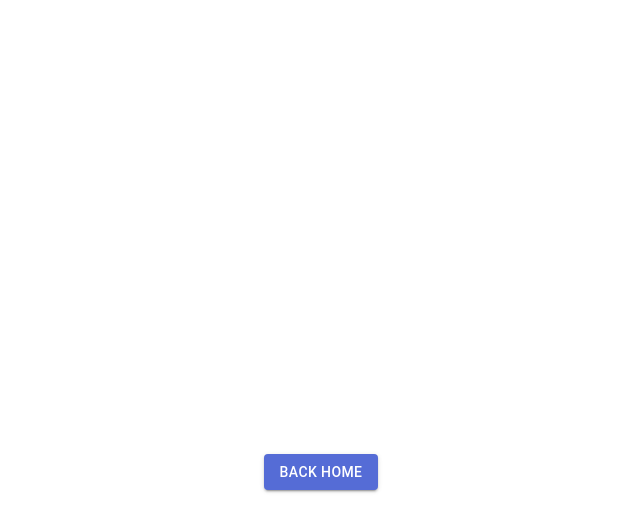
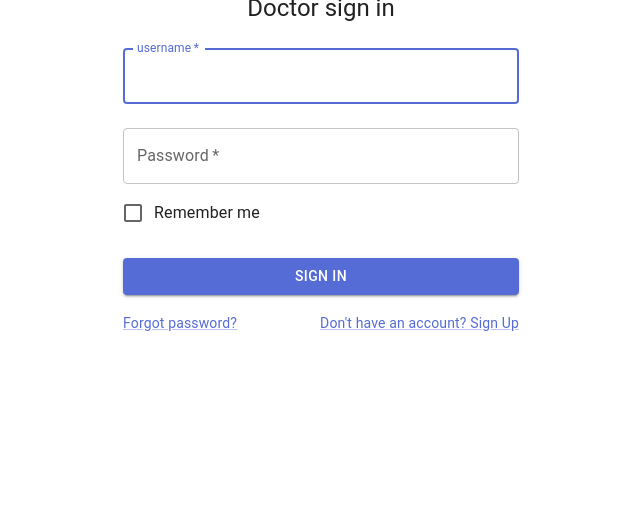
Before and after one commit to MAXEE998/CC-Final-FE, a React app: page /doctor/signin in a window 1280 px wide. Before the commit this address had no page. Shown: the top 532 px of the page, without its empty margins (319-959 px from the left). Built offline with nearby package versions, Linux system fonts and the light colour scheme.

Commit message:
feat: sign in pages UI

```diff
--- a/env.config.js
+++ b/env.config.js
@@ -29,9 +29,7 @@ const devServer = {
     static: {
         directory: path.join(__dirname, outputConfig.destPath),
     },
-    historyApiFallback: {
-        index: 'index.html'
-    }
+    historyApiFallback: true,
     // https: true,
     // port: "8080",
     // host: "0.0.0.0",
--- a/package.json
+++ b/package.json
@@ -18,6 +18,7 @@
     "dependencies": {
         "@emotion/react": "^11.10.5",
         "@emotion/styled": "^11.10.5",
+        "@mui/icons-material": "^5.10.16",
         "@mui/material": "^5.10.17",
         "localforage": "^1.10.0",
         "match-sorter": "^6.3.1",
--- a/src/pages/Landing/index.tsx
+++ b/src/pages/Landing/index.tsx
@@ -35,11 +35,11 @@ export default function Landing(props: Props) {
           spacing={4}
           justifyContent="flex-end"
         >
-          <Button variant="contained" sx={{padding: '11px 49px'}} component={Link} to="/signin">
+          <Button variant="contained" sx={{padding: '11px 49px'}} component={Link} to={`/${isPatient ? 'patient' : 'doctor'}/signin`}>
             Sign In
           </Button>
           <Button sx={{border: '2px dashed', borderColor: theme => theme.palette.primary.main, padding: '10px 48px'}}
-                  component={Link} to="/signup">
+                  component={Link} to={`/${isPatient ? 'patient' : 'doctor'}/signup`}>
             Sign Up
           </Button>
         </Stack>
--- /dev/null
+++ b/src/pages/SignIn/index.tsx
@@ -0,0 +1,116 @@
+import * as React from 'react';
+import Avatar from '@mui/material/Avatar';
+import Button from '@mui/material/Button';
+import CssBaseline from '@mui/material/CssBaseline';
+import TextField from '@mui/material/TextField';
+import FormControlLabel from '@mui/material/FormControlLabel';
+import Checkbox from '@mui/material/Checkbox';
+import Link from '@mui/material/Link';
+import Grid from '@mui/material/Grid';
+import Box from '@mui/material/Box';
+import LockOutlinedIcon from '@mui/icons-material/LockOutlined';
+import Typography from '@mui/material/Typography';
+import Container from '@mui/material/Container';
+import BaseContainer from '../../components/BaseContainer';
+import AppContext from '../../api/AppContext';
+
+interface Props {
+  isPatient: boolean;
+}
+export default function SignIn(props: Props) {
+  const { isPatient } = props;
+
+  const redirectTo = new URLSearchParams(window.location.search).get('redirect') || '';
+  const ctx = React.useContext(AppContext);
+  const handleSubmit = async (event: React.FormEvent<HTMLFormElement>) => {
+    event.preventDefault();
+    const data = new FormData(event.currentTarget);
+    const email = data.get('email')?.toString() || '';
+    const password = data.get('password')?.toString() || '';
+
+    ctx.setBackDropStatus?.(true);
+    try {
+      const user = {
+        username: "Hongyi"
+      };
+      ctx.openSnackBar?.(`Success, welcome back ${user.username}!`, "success");
+      ctx.navigate?.(redirectTo || `/dashboard/explore`);
+    } catch(err) {
+      ctx.openSnackBar?.(`Error: ${err}`, "error");
+    }
+    ctx.setBackDropStatus?.(false);
+  };
+
+  return (
+    <BaseContainer>
+      <Container component="main" maxWidth="xs" sx={{
+        height: '100%',
+        display: 'flex',
+        alignItems: 'center',
+      }}>
+        <CssBaseline />
+        <Box
+          sx={{
+            marginTop: -8,
+            display: 'flex',
+            flexDirection: 'column',
+            alignItems: 'center',
+          }}
+        >
+          <Avatar sx={{ m: 1, bgcolor: 'secondary.main' }}>
+            <LockOutlinedIcon />
+          </Avatar>
+          <Typography component="h1" variant="h5">
+            {`${isPatient? "Patient": "Doctor"} sign in`}
+          </Typography>
+          <Box component="form" onSubmit={handleSubmit} noValidate sx={{ mt: 1 }}>
+            <TextField
+              margin="normal"
+              required
+              fullWidth
+              id="email"
+              label="username"
+              name="email"
+              autoComplete="email"
+              autoFocus
+            />
+            <TextField
+              margin="normal"
+              required
+              fullWidth
+              name="password"
+              label="Password"
+              type="password"
+              id="password"
+              autoComplete="current-password"
+            />
+            <FormControlLabel
+              control={<Checkbox value="remember" color="primary" />}
+              label="Remember me"
+            />
+            <Button
+              type="submit"
+              fullWidth
+              variant="contained"
+              sx={{ mt: 3, mb: 2 }}
+            >
+              Sign In
+            </Button>
+            <Grid container>
+              <Grid item xs>
+                <Link href="#" variant="body2">
+                  Forgot password?
+                </Link>
+              </Grid>
+              <Grid item>
+                <Link href={`/signup${redirectTo ? `?redirect=${redirectTo}` : ''}`} variant="body2">
+                  {"Don't have an account? Sign Up"}
+                </Link>
+              </Grid>
+            </Grid>
+          </Box>
+        </Box>
+      </Container>
+    </BaseContainer>
+  );
+}
--- a/src/routes.tsx
+++ b/src/routes.tsx
@@ -3,12 +3,15 @@ import { Route } from 'react-router-dom';
 
 import Error from './pages/Error';
 import Landing from './pages/Landing';
+import SignIn from './pages/SignIn';
 
 
 const routes = [
   <Route path='/' element={<Landing isPatient={true}/>} />,
   <Route path='/patient' element={<Landing isPatient={true}/>} />,
+  <Route path='/patient/signin' element={<SignIn isPatient={true}/>} />,
   <Route path='/doctor' element={<Landing isPatient={false}/>} />,
+  <Route path='/doctor/signin' element={<SignIn isPatient={false}/>} />,
   <Route path='/*' element={<Error />} />,
 ]
 
--- a/webpack.config.development.js
+++ b/webpack.config.development.js
@@ -69,7 +69,7 @@ module.exports = (env, options) =>
         output: {
             filename: "js/[name].bundle.js",
             path: path.resolve(__dirname, outputConfig.destPath),
-            publicPath: "",
+            publicPath: "/",
         },
         plugins: [
             new HtmlWebpackPlugin({
--- a/webpack.config.production.js
+++ b/webpack.config.production.js
@@ -65,7 +65,7 @@ module.exports = (env, options) =>
         output: {
             filename: "js/[name].bundle.js",
             path: path.resolve(__dirname, outputConfig.destPath),
-            publicPath: "",
+            publicPath: "/",
         },
         optimization: {
             minimizer: [
```
Also changed, not shown: 1 other file (tests, documents, lock files or other folders).
